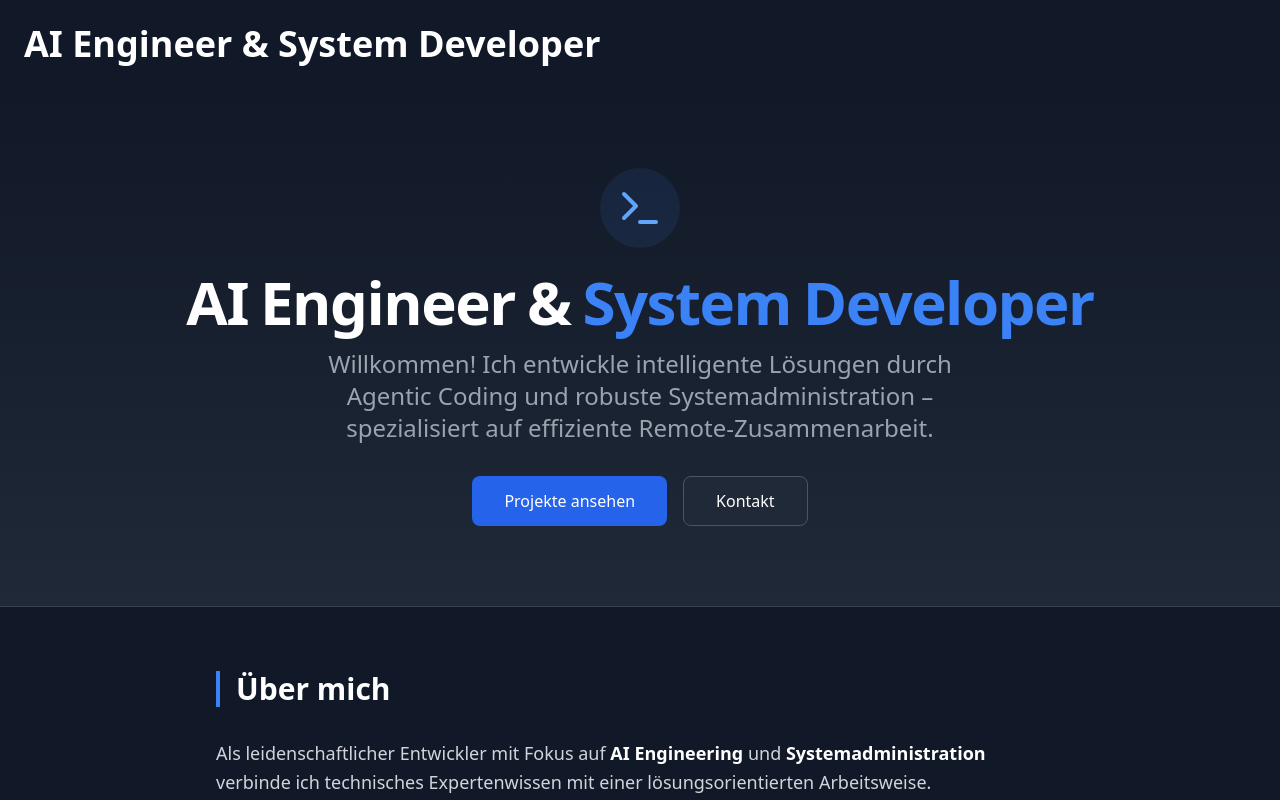
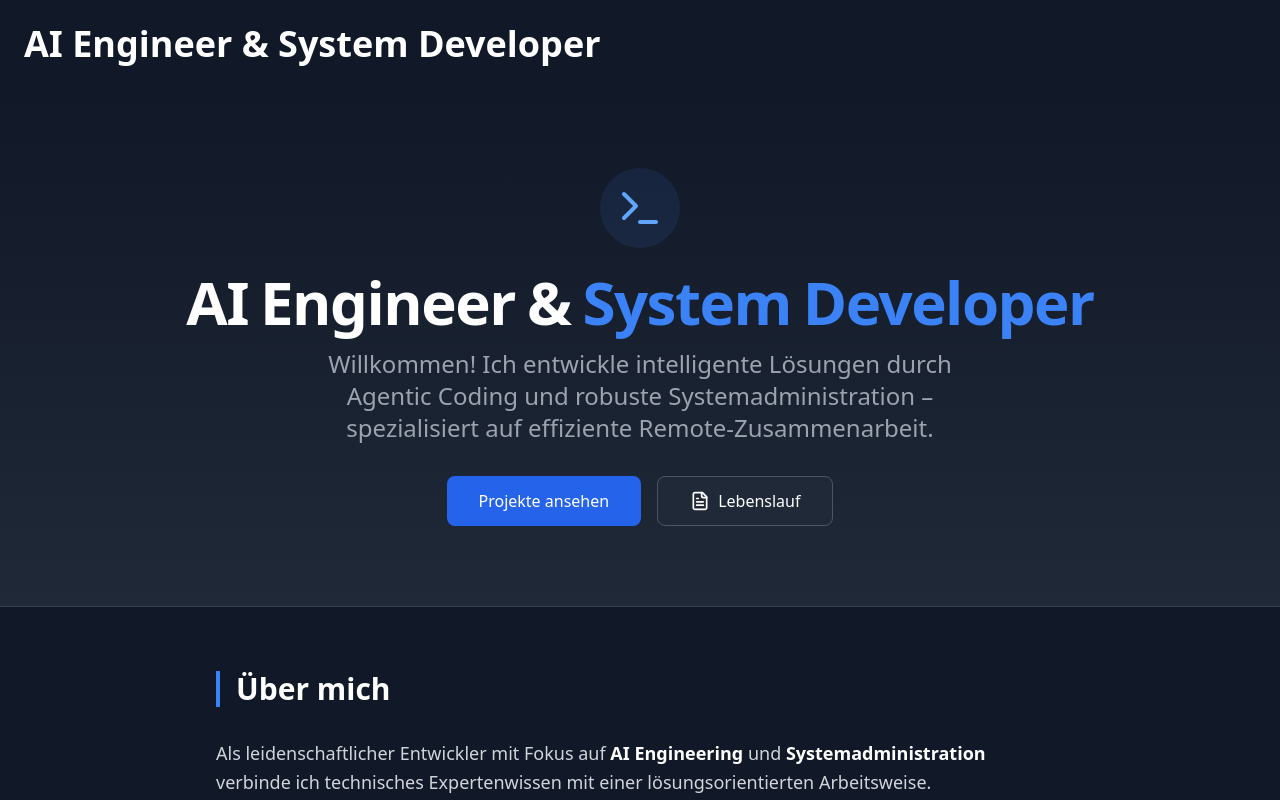
Before and after one commit to NotDonCitron/patcher, a React (Vite) app: page / in a window 1280 px wide. Shown: the top 800 px of the page. Built offline with nearby package versions, Linux system fonts and the light colour scheme.

Commit message:
feat(ui): Add resume download button to Hero

```diff
--- a/src/components/Hero.tsx
+++ b/src/components/Hero.tsx
@@ -1,4 +1,4 @@
-import { Terminal } from 'lucide-react';
+import { Terminal, FileText } from 'lucide-react';
 import { motion } from 'framer-motion';
 
 export default function Hero() {
@@ -75,14 +75,19 @@ export default function Hero() {
         initial={{ opacity: 0, y: 20 }}
         animate={{ opacity: 1, y: 0 }}
         transition={{ delay: 1.5, duration: 0.8 }}
-        className="flex gap-4"
+        className="flex flex-wrap justify-center gap-4"
       >
         <button className="bg-blue-600 hover:bg-blue-700 text-white px-8 py-3 rounded-lg font-medium transition-colors">
           Projekte ansehen
         </button>
-        <button className="bg-gray-800 hover:bg-gray-700 text-white px-8 py-3 rounded-lg font-medium border border-gray-600 transition-colors">
-          Kontakt
-        </button>
+        <a
+          href="/lebenslauf.pdf"
+          download
+          className="inline-flex items-center gap-2 bg-gray-800 hover:bg-gray-700 text-white px-8 py-3 rounded-lg font-medium border border-gray-600 transition-colors"
+        >
+          <FileText size={20} />
+          Lebenslauf
+        </a>
       </motion.div>
     </section>
   );
```
Also changed, not shown: 1 other file (tests, documents, lock files or other folders).
